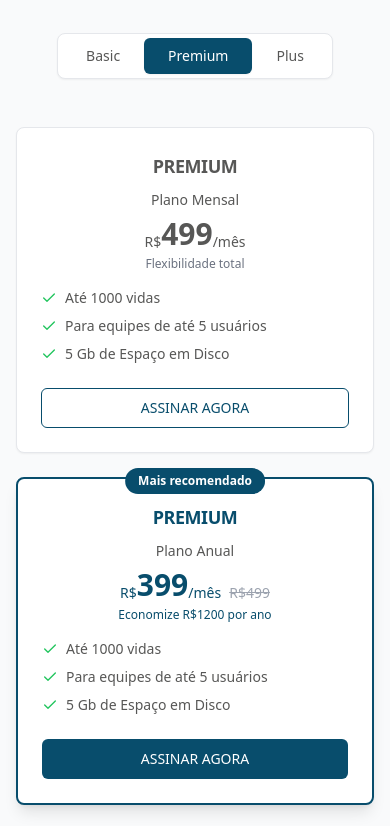
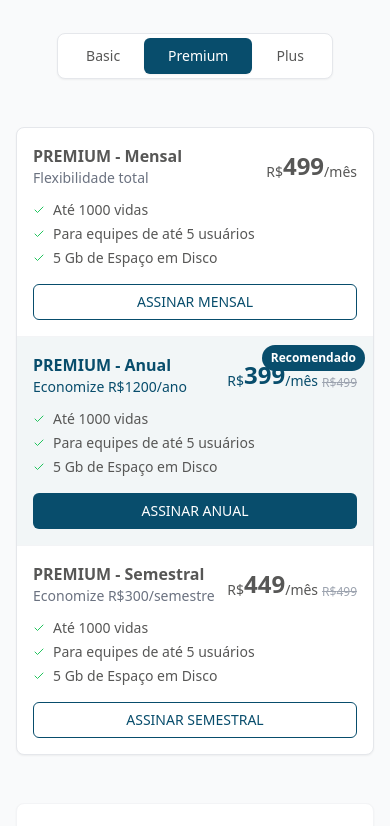
Before and after one commit to sperandiogu/rsdata-safe-life-hub, a React (Vite) app: page / in a window 390 px wide. Shown: the part 1862-2688 px from the top of the page. Built offline with nearby package versions, Linux system fonts and the light colour scheme.

Commit message:
Refactor: Improve plans section for mobile
Change the plans section to a list format on mobile devices to improve UX.

```diff
--- a/src/components/RSDataLanding.tsx
+++ b/src/components/RSDataLanding.tsx
@@ -1,3 +1,4 @@
+
 import React, { useState, useEffect, useRef } from "react";
 import { ArrowRight, Check, Star, Shield, Heart, Menu } from "lucide-react";
 import { Badge } from "@/components/ui/badge";
@@ -472,7 +473,8 @@ export function RSDataLanding() {
             </div>
           </AnimateOnScroll>
 
-          <div className="grid md:grid-cols-3 gap-6 max-w-5xl mx-auto">
+          {/* Desktop Cards */}
+          <div className="hidden md:grid md:grid-cols-3 gap-6 max-w-5xl mx-auto">
             {/* Monthly Plan */}
             <AnimateOnScroll animation="fade-up" delay={0.1}>
               <Card className="relative bg-white border border-gray-200 hover:shadow-lg transition-all duration-300">
@@ -631,6 +633,152 @@ export function RSDataLanding() {
                 </CardContent>
               </Card>
             </AnimateOnScroll>
+          </div>
+
+          {/* Mobile List Format */}
+          <div className="md:hidden">
+            <div className="bg-white rounded-lg shadow-sm border border-gray-200 overflow-hidden">
+              <div className="divide-y divide-gray-100">
+                {/* Monthly Plan */}
+                <div className="p-4">
+                  <div className="flex items-center justify-between mb-3">
+                    <div>
+                      <h3 className="font-semibold text-[#575756]">{currentPlan.name} - Mensal</h3>
+                      <p className="text-sm text-gray-500">Flexibilidade total</p>
+                    </div>
+                    <div className="text-right">
+                      <div className="flex items-end">
+                        <span className="text-sm text-[#575756]">R$</span>
+                        <span className="text-2xl font-bold text-[#575756]">
+                          {currentPlan.prices.mensal.price}
+                        </span>
+                        <span className="text-sm text-[#575756]">/mês</span>
+                      </div>
+                    </div>
+                  </div>
+                  <div className="space-y-1 mb-4">
+                    <div className="flex items-center text-sm">
+                      <Check className="h-3 w-3 text-green-500 mr-2 flex-shrink-0" />
+                      <span className="text-[#575756]">{currentPlan.lives}</span>
+                    </div>
+                    <div className="flex items-center text-sm">
+                      <Check className="h-3 w-3 text-green-500 mr-2 flex-shrink-0" />
+                      <span className="text-[#575756]">{currentPlan.users}</span>
+                    </div>
+                    <div className="flex items-center text-sm">
+                      <Check className="h-3 w-3 text-green-500 mr-2 flex-shrink-0" />
+                      <span className="text-[#575756]">{currentPlan.storage}</span>
+                    </div>
+                  </div>
+                  <Button
+                    variant="outline"
+                    size="sm"
+                    className="w-full border-[#084D6C] text-[#084D6C] hover:bg-[#084D6C] hover:text-white"
+                    onClick={() => window.open(currentPlan.prices.mensal.link, "_blank")}
+                  >
+                    ASSINAR MENSAL
+                  </Button>
+                </div>
+
+                {/* Annual Plan - Highlighted */}
+                <div className="p-4 bg-[#084D6C]/5 relative">
+                  <Badge className="absolute top-2 right-2 bg-[#084D6C] text-white px-2 py-1 text-xs">
+                    Recomendado
+                  </Badge>
+                  <div className="flex items-center justify-between mb-3">
+                    <div>
+                      <h3 className="font-semibold text-[#084D6C]">{currentPlan.name} - Anual</h3>
+                      <p className="text-sm text-[#084D6C]">
+                        Economize R${(currentPlan.prices.anual.originalPrice! - currentPlan.prices.anual.price) * 12}/ano
+                      </p>
+                    </div>
+                    <div className="text-right">
+                      <div className="flex items-end gap-1">
+                        <div className="flex items-end">
+                          <span className="text-sm text-[#084D6C]">R$</span>
+                          <span className="text-2xl font-bold text-[#084D6C]">
+                            {currentPlan.prices.anual.price}
+                          </span>
+                          <span className="text-sm text-[#084D6C]">/mês</span>
+                        </div>
+                        <span className="text-xs text-gray-400 line-through">
+                          R${currentPlan.prices.anual.originalPrice}
+                        </span>
+                      </div>
+                    </div>
+                  </div>
+                  <div className="space-y-1 mb-4">
+                    <div className="flex items-center text-sm">
+                      <Check className="h-3 w-3 text-green-500 mr-2 flex-shrink-0" />
+                      <span className="text-[#575756]">{currentPlan.lives}</span>
+                    </div>
+                    <div className="flex items-center text-sm">
+                      <Check className="h-3 w-3 text-green-500 mr-2 flex-shrink-0" />
+                      <span className="text-[#575756]">{currentPlan.users}</span>
+                    </div>
+                    <div className="flex items-center text-sm">
+                      <Check className="h-3 w-3 text-green-500 mr-2 flex-shrink-0" />
+                      <span className="text-[#575756]">{currentPlan.storage}</span>
+                    </div>
+                  </div>
+                  <Button
+                    size="sm"
+                    className="w-full bg-[#084D6C] hover:bg-[#084D6C]/90 text-white"
+                    onClick={() => window.open(currentPlan.prices.anual.link, "_blank")}
+                  >
+                    ASSINAR ANUAL
+                  </Button>
+                </div>
+
+                {/* Semiannual Plan */}
+                <div className="p-4">
+                  <div className="flex items-center justify-between mb-3">
+                    <div>
+                      <h3 className="font-semibold text-[#575756]">{currentPlan.name} - Semestral</h3>
+                      <p className="text-sm text-gray-500">
+                        Economize R${(currentPlan.prices.semestral.originalPrice! - currentPlan.prices.semestral.price) * 6}/semestre
+                      </p>
+                    </div>
+                    <div className="text-right">
+                      <div className="flex items-end gap-1">
+                        <div className="flex items-end">
+                          <span className="text-sm text-[#575756]">R$</span>
+                          <span className="text-2xl font-bold text-[#575756]">
+                            {currentPlan.prices.semestral.price}
+                          </span>
+                          <span className="text-sm text-[#575756]">/mês</span>
+                        </div>
+                        <span className="text-xs text-gray-400 line-through">
+                          R${currentPlan.prices.semestral.originalPrice}
+                        </span>
+                      </div>
+                    </div>
+                  </div>
+                  <div className="space-y-1 mb-4">
+                    <div className="flex items-center text-sm">
+                      <Check className="h-3 w-3 text-green-500 mr-2 flex-shrink-0" />
+                      <span className="text-[#575756]">{currentPlan.lives}</span>
+                    </div>
+                    <div className="flex items-center text-sm">
+                      <Check className="h-3 w-3 text-green-500 mr-2 flex-shrink-0" />
+                      <span className="text-[#575756]">{currentPlan.users}</span>
+                    </div>
+                    <div className="flex items-center text-sm">
+                      <Check className="h-3 w-3 text-green-500 mr-2 flex-shrink-0" />
+                      <span className="text-[#575756]">{currentPlan.storage}</span>
+                    </div>
+                  </div>
+                  <Button
+                    variant="outline"
+                    size="sm"
+                    className="w-full border-[#084D6C] text-[#084D6C] hover:bg-[#084D6C] hover:text-white"
+                    onClick={() => window.open(currentPlan.prices.semestral.link, "_blank")}
+                  >
+                    ASSINAR SEMESTRAL
+                  </Button>
+                </div>
+              </div>
+            </div>
           </div>
 
           {/* Guarantees */}
```
